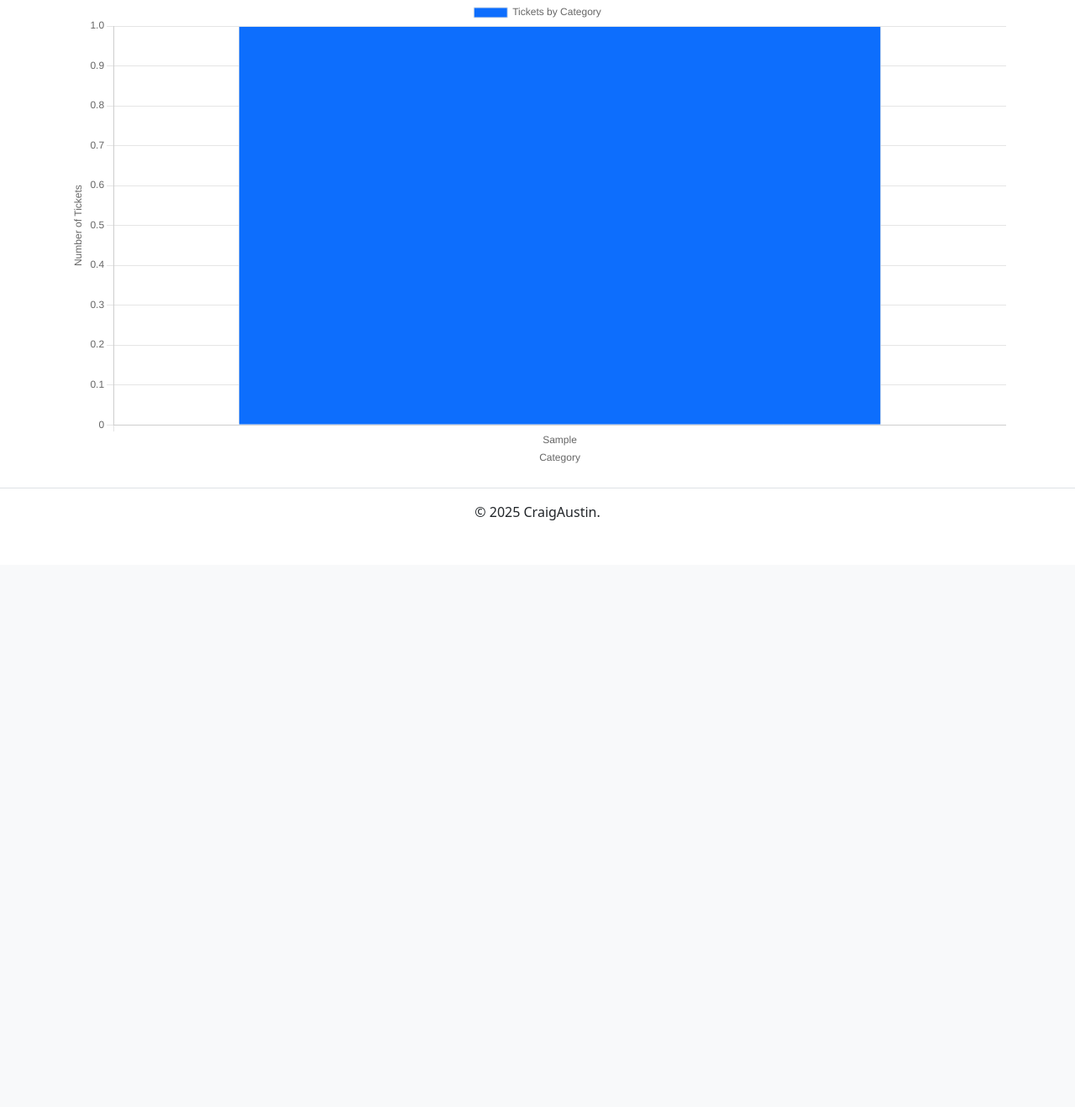
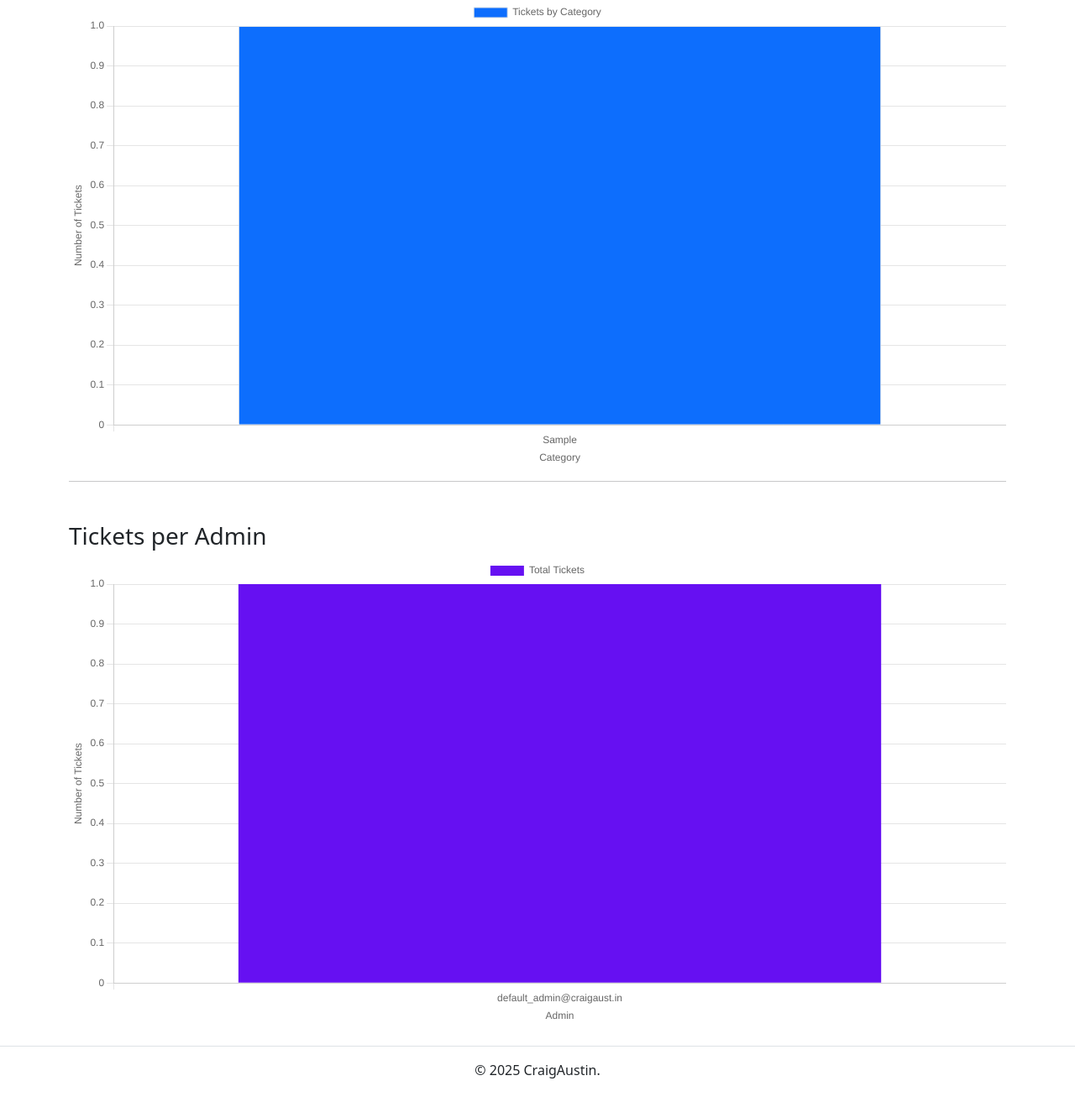
Before and after one commit to mr-aust1n/milestone-project-three, a Flask app: page /dashboard in a window 1280 px wide. Shown: the part 127-1446 px from the top of the page at 84% size. Before the commit the page ends 747 px from the top, so only its background shows below. Run offline with Flask 3, Linux system fonts and the light colour scheme; a user stored in the database is signed in; tables that the repository leaves empty hold one stand-in row (values such as "Sample post"); some libraries are stand-ins or nearby versions.

Commit message:
FEAT: Added a chart for each department
I have now added a second chart to see which department has the most tickets.

```diff
--- a/app.py
+++ b/app.py
@@ -333,7 +333,7 @@ def dashboard():
         flash("Access denied. Admins only.", "danger")
         return redirect(url_for('index'))
 
-    # Query total tickets per category
+    # Total tickets per category
     data = db.session.query(
         Ticket.category,
         db.func.count(Ticket.id)
@@ -342,8 +342,35 @@ def dashboard():
     categories = [row[0] for row in data]
     counts = [row[1] for row in data]
 
-    return render_template('dashboard.html', categories=categories, counts=counts)
+    # Admin category mapping
+    category_admins = {
+        "Email Support": ["emails@craigaust.in"],
+        "Website Support": ["web@craigaust.in"],
+        "Access Support": ["access@craigaust.in"],
+        "QuickBooks Support": ["quickbooks@craigaust.in"],
+        "Social Media Post": ["socials@craigaust.in"],
+        "Other": ["misc@craigaust.in"]
+    }
 
+    # Admin ticket count
+    admin_totals = {}
+
+    all_tickets = Ticket.query.all()
+    for ticket in all_tickets:
+        admins = category_admins.get(ticket.category, ["default_admin@craigaust.in"])
+        for admin in admins:
+            admin_totals[admin] = admin_totals.get(admin, 0) + 1
+
+    admin_labels = list(admin_totals.keys())
+    admin_counts = list(admin_totals.values())
+
+    return render_template(
+        'dashboard.html',
+        categories=categories,
+        counts=counts,
+        admin_labels=admin_labels,
+        admin_counts=admin_counts
+    )
 
 
 with app.app_context():
--- a/templates/dashboard.html
+++ b/templates/dashboard.html
@@ -5,13 +5,15 @@
 {% block content %}
 <h2>📊 Ticket Dashboard</h2>
 
+<!-- Chart.js library image -->
+<script src="https://cdn.jsdelivr.net/npm/chart.js"></script>
+
+<!-- Bar Chart 1: Tickets by Category -->
 <canvas id="categoryChart" width="400" height="200"></canvas>
-
-<script src="https://cdn.jsdelivr.net/npm/chart.js"></script>
 <script>
     const ctx = document.getElementById('categoryChart').getContext('2d');
 
-    const categoryChart = new Chart(ctx, {
+    new Chart(ctx, {
         type: 'bar',
         data: {
             labels: {{ categories | tojson }},
@@ -45,4 +47,44 @@
     }
     });
 </script>
+
+<!-- Bar Chart 2: Tickets by Admin -->
+<hr>
+<h3 class="mt-5">Tickets per Admin</h3>
+
+<canvas id="adminChart" width="400" height="200"></canvas>
+<script>
+    const adminCtx = document.getElementById('adminChart').getContext('2d');
+
+    new Chart(adminCtx, {
+        type: 'bar',
+        data: {
+            labels: {{ admin_labels | tojson }},
+        datasets: [{
+            label: 'Total Tickets',
+            data: {{ admin_counts | tojson }},
+        backgroundColor: '#6610f2'
+            }]
+        },
+        options: {
+        scales: {
+            y: {
+                beginAtZero: true,
+                precision: 0,
+                title: {
+                    display: true,
+                    text: 'Number of Tickets'
+                }
+            },
+            x: {
+                title: {
+                    display: true,
+                    text: 'Admin'
+                }
+            }
+        }
+    }
+    });
+</script>
+
 {% endblock %}
```
Lines whose indentation alone changed are shown as unchanged.
